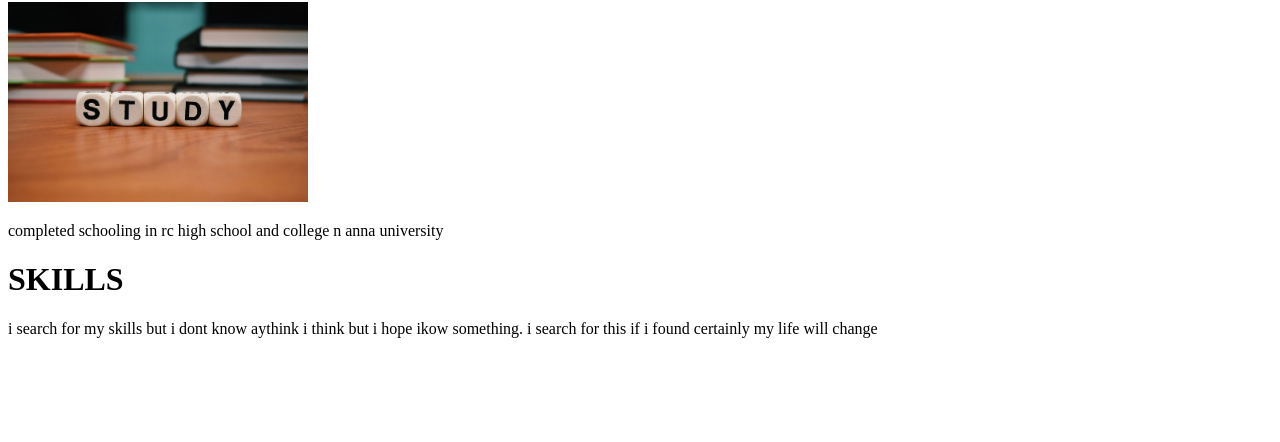
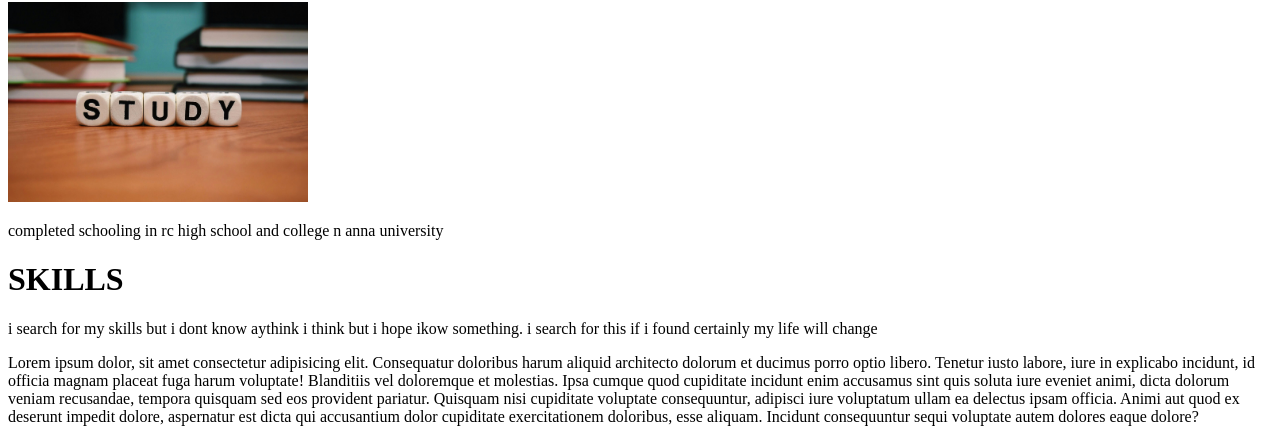
Before and after one commit to Lovely-Krish/1st-try, a plain HTML site: page index.html in a window 1280 px wide. Shown: the part 577-1019 px from the top of the page. Before the commit the page ends 931 px from the top, so only its background shows below. Drawn offline with Linux system fonts and the light colour scheme.

Commit message:
lorem change

```diff
--- a/index.html
+++ b/index.html
@@ -16,5 +16,6 @@
     <p>completed schooling in rc high school and college n anna university</p>
     <h1>SKILLS</h1>
     <p>i search for my skills but i dont know aythink i think but i hope  ikow something. i search for this if i found certainly my life will change </p>
+    <p>Lorem ipsum dolor, sit amet consectetur adipisicing elit. Consequatur doloribus harum aliquid architecto dolorum et ducimus porro optio libero. Tenetur iusto labore, iure in explicabo incidunt, id officia magnam placeat fuga harum voluptate! Blanditiis vel doloremque et molestias. Ipsa cumque quod cupiditate incidunt enim accusamus sint quis soluta iure eveniet animi, dicta dolorum veniam recusandae, tempora quisquam sed eos provident pariatur. Quisquam nisi cupiditate voluptate consequuntur, adipisci iure voluptatum ullam ea delectus ipsam officia. Animi aut quod ex deserunt impedit dolore, aspernatur est dicta qui accusantium dolor cupiditate exercitationem doloribus, esse aliquam. Incidunt consequuntur sequi voluptate autem dolores eaque dolore?</p>
 </body>
 </html>
```
